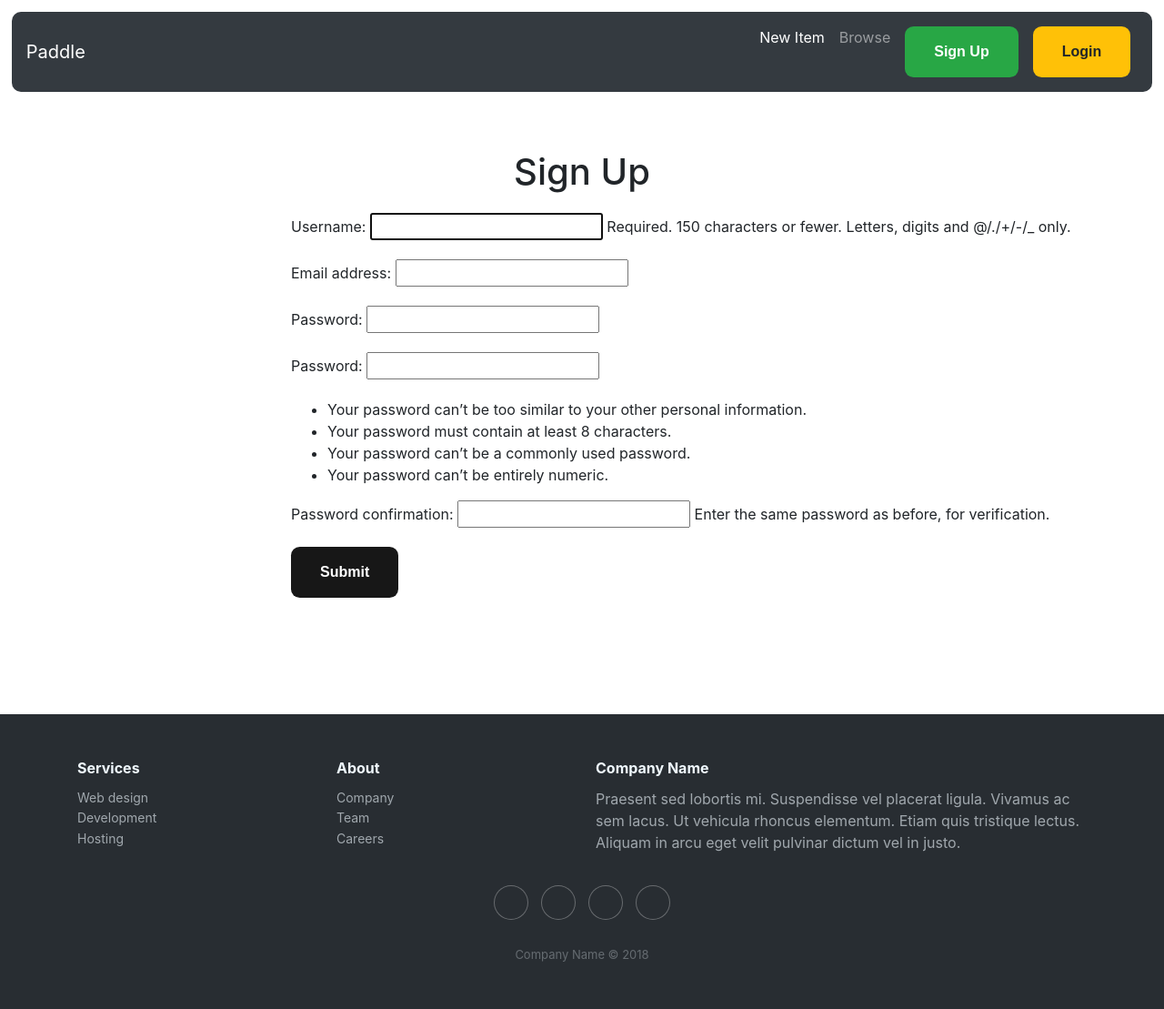
After one commit to Umayanga12/Online-Marketplace-Django, a Django app: page /signup/ in a window 1280 px wide. The commit adds this page. Shown: the whole page at 91% size. Run offline with Django 4.2, Linux system fonts and the light colour scheme; some libraries are stand-ins or nearby versions.

Commit message:
first update

```diff
--- a/Django/settings.py
+++ b/Django/settings.py
@@ -27,6 +27,9 @@ DEBUG = True
 
 ALLOWED_HOSTS = []
 
+LOGIN_URL = '/login/'
+LOGIN_REDIRECT_URL = '/'
+LOGOUT_REDIRECT_URL = '/'
 
 # Application definition
 
--- a/Django/urls.py
+++ b/Django/urls.py
@@ -2,12 +2,12 @@ from django.contrib import admin
 from django.urls import path, include
 from django.conf import settings
 from django.conf.urls.static import static
-from core.views import index, contact
+
+import core.urls
 
 urlpatterns = [
-                  path('', index, name='index'),
+                  path('', include(core.urls)),
                   # all the urls will be there which are in the item/url.py file
                   path('items/', include('item.url')),
-                  path('contact/', contact, name='contact'),
                   path('admin/', admin.site.urls),
               ] + static(settings.MEDIA_URL, document_root=settings.MEDIA_ROOT)
--- /dev/null
+++ b/core/forms.py
@@ -0,0 +1,15 @@
+from django import forms
+from django.contrib.auth.forms import UserCreationForm, AuthenticationForm
+from django.contrib.auth.models import User
+
+
+# creating the class for the log in
+class LoginForm(AuthenticationForm):
+    fields = ('username', 'password')
+
+
+# creating the class for the signup
+class SignupForm(UserCreationForm):
+    class Meta:
+        model = User
+        fields = ('username', 'email', 'password', 'password1', 'password2')
--- a/core/templates/core/base.html
+++ b/core/templates/core/base.html
@@ -23,16 +23,29 @@
       <li class="nav-item">
         <a class="nav-link" href="#">Browse</a>
       </li>
+        {% if request.user.is_authenticated %}
+             <li class="nav-item">
+        <a class="nav-link" href="#">
+            <button class="-btn btn-info">Inbox</button>
+        </a>
+      </li>
       <li class="nav-item">
         <a class="nav-link" href="#">
+            <button class="-btn btn-success">Dashboard</button>
+        </a>
+      </li>
+        {% else %}
+            <li class="nav-item">
+        <a class="nav-link" href="{% url 'core:signup' %}">
             <button class="-btn btn-success">Sign Up</button>
         </a>
       </li>
       <li class="nav-item">
-        <a class="nav-link" href="#">
+        <a class="nav-link" href="{% url 'core:login' %}">
             <button class="-btn btn-warning">Login</button>
         </a>
       </li>
+        {% endif %}
     </ul>
   </div>
 </nav>
@@ -133,8 +146,8 @@
 }
 
 </style>
-<body>
-    <div class="footer-dark">
+
+    <div class="footer-dark" style="justify-content: end">
         <footer>
             <div class="container">
                 <div class="row">
--- /dev/null
+++ b/core/templates/core/signup.html
@@ -0,0 +1,81 @@
+{% extends 'core/base.html' %}
+{% block titlel %}
+Sign Up
+{% endblock %}
+{% block content %}
+    <style>
+    button {
+  font-family: Arial, Helvetica, sans-serif;
+  font-weight: bold;
+  color: white;
+  background-color: #171717;
+  padding: 1em 2em;
+  border: none;
+  border-radius: .6rem;
+  position: relative;
+  cursor: pointer;
+  overflow: hidden;
+}
+
+button span:not(:nth-child(6)) {
+  position: absolute;
+  left: 50%;
+  top: 50%;
+  transform: translate(-50%, -50%);
+  height: 30px;
+  width: 30px;
+  background-color: #0c66ed;
+  border-radius: 50%;
+  transition: .6s ease;
+}
+
+button span:nth-child(6) {
+  position: relative;
+}
+
+button span:nth-child(1) {
+  transform: translate(-3.3em, -4em);
+}
+
+button span:nth-child(2) {
+  transform: translate(-6em, 1.3em);
+}
+
+button span:nth-child(3) {
+  transform: translate(-.2em, 1.8em);
+}
+
+button span:nth-child(4) {
+  transform: translate(3.5em, 1.4em);
+}
+
+button span:nth-child(5) {
+  transform: translate(3.5em, -3.8em);
+}
+
+button:hover span:not(:nth-child(6)) {
+  transform: translate(-50%, -50%) scale(4);
+  transition: 1.5s ease;
+}
+
+    </style>
+    <center>
+     <h1 style="padding-top: 5%; padding-bottom: 1%">Sign Up</h1>
+    </center>
+    <div style="padding-left: 25%; padding-bottom: 10%">
+    <form method="POST" action=".">
+     {% csrf_token %}
+        {{ form.non_field_errors }}
+    {{ form.as_p }}
+
+<button>
+    <span class="circle1"></span>
+    <span class="circle2"></span>
+    <span class="circle3"></span>
+    <span class="circle4"></span>
+    <span class="circle5"></span>
+    <span class="text">Submit</span>
+</button>
+    </form>
+    </div>
+{% endblock %}
--- /dev/null
+++ b/core/urls.py
@@ -0,0 +1,14 @@
+from django.urls import path
+from . import views
+from django.contrib.auth import views as auth_view
+from .forms import LoginForm
+
+app_name = 'core'
+
+urlpatterns = [
+    path('', views.index, name='index'),
+    path('contact/', views.contact, name='contact'),
+    path('signup/', views.signup, name='signup'),
+    path('login/', auth_view.LoginView.as_view(template_name='core/login.html', authentication_form=LoginForm),
+         name='login'),
+]
--- a/core/views.py
+++ b/core/views.py
@@ -1,5 +1,6 @@
-from django.shortcuts import render
+from django.shortcuts import render, redirect
 from item.models import Category, items
+from .forms import SignupForm
 
 
 # Create your views here.
@@ -15,3 +16,19 @@ def index(request):
 
 def contact(request):
     return render(request, 'core/contact.html')
+
+
+def signup(request):
+    if request.method == 'POST':
+        form = SignupForm(request.POST)
+
+        if form.is_valid():
+            form.save()
+
+            return redirect('/login/')
+    else:
+        form = SignupForm()
+
+    return render(request, 'core/signup.html', {
+        'form': form
+    })
```
Also changed, not shown: core/templates/core/login.html (added, +81 -0 lines), item/forms.py (added, +8 -0 lines), item/templates/detail.html (+111 -2 lines), item/views.py (+17 -3 lines), db.sqlite3, item/templates/item/form.html (added).
